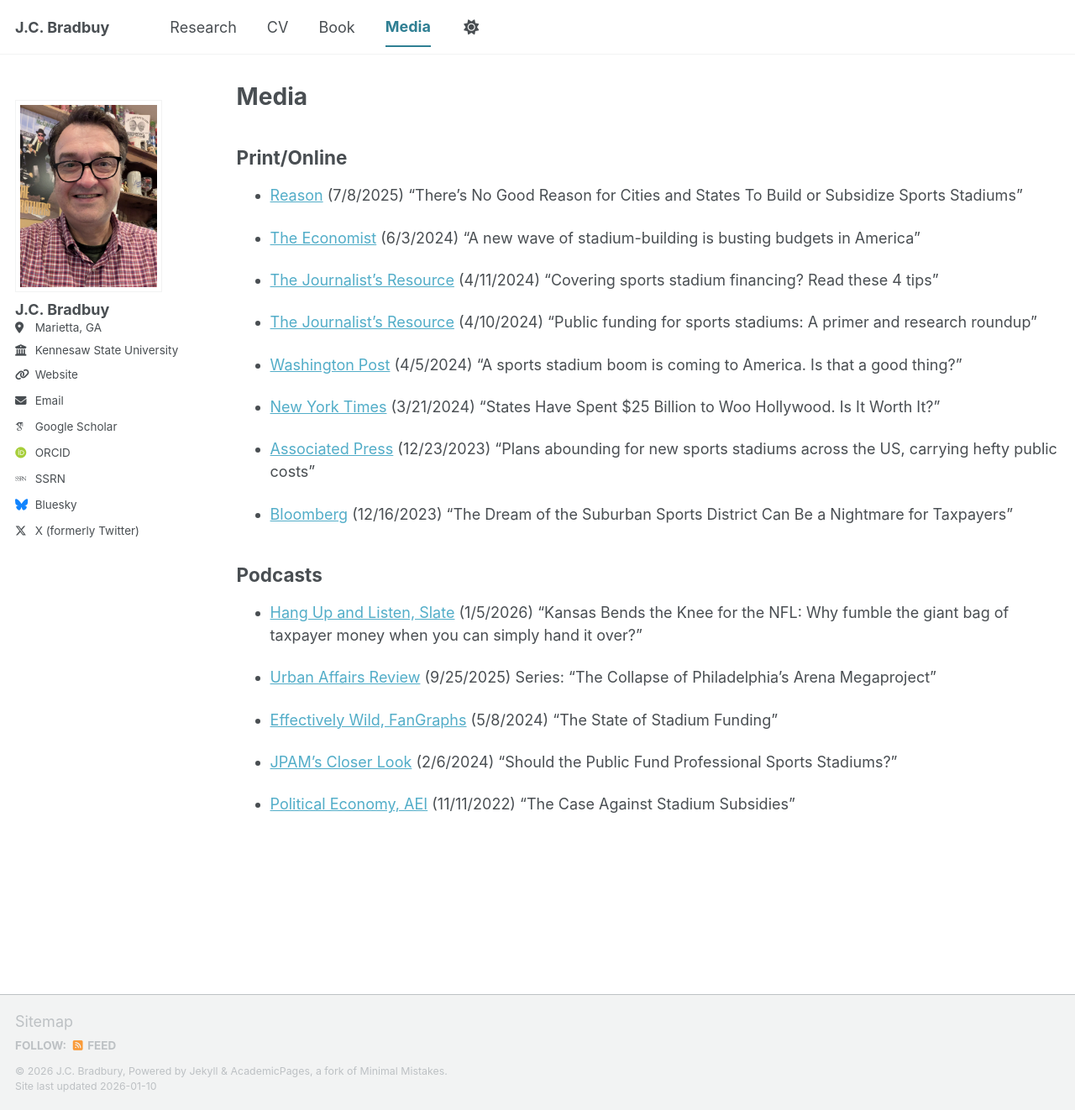
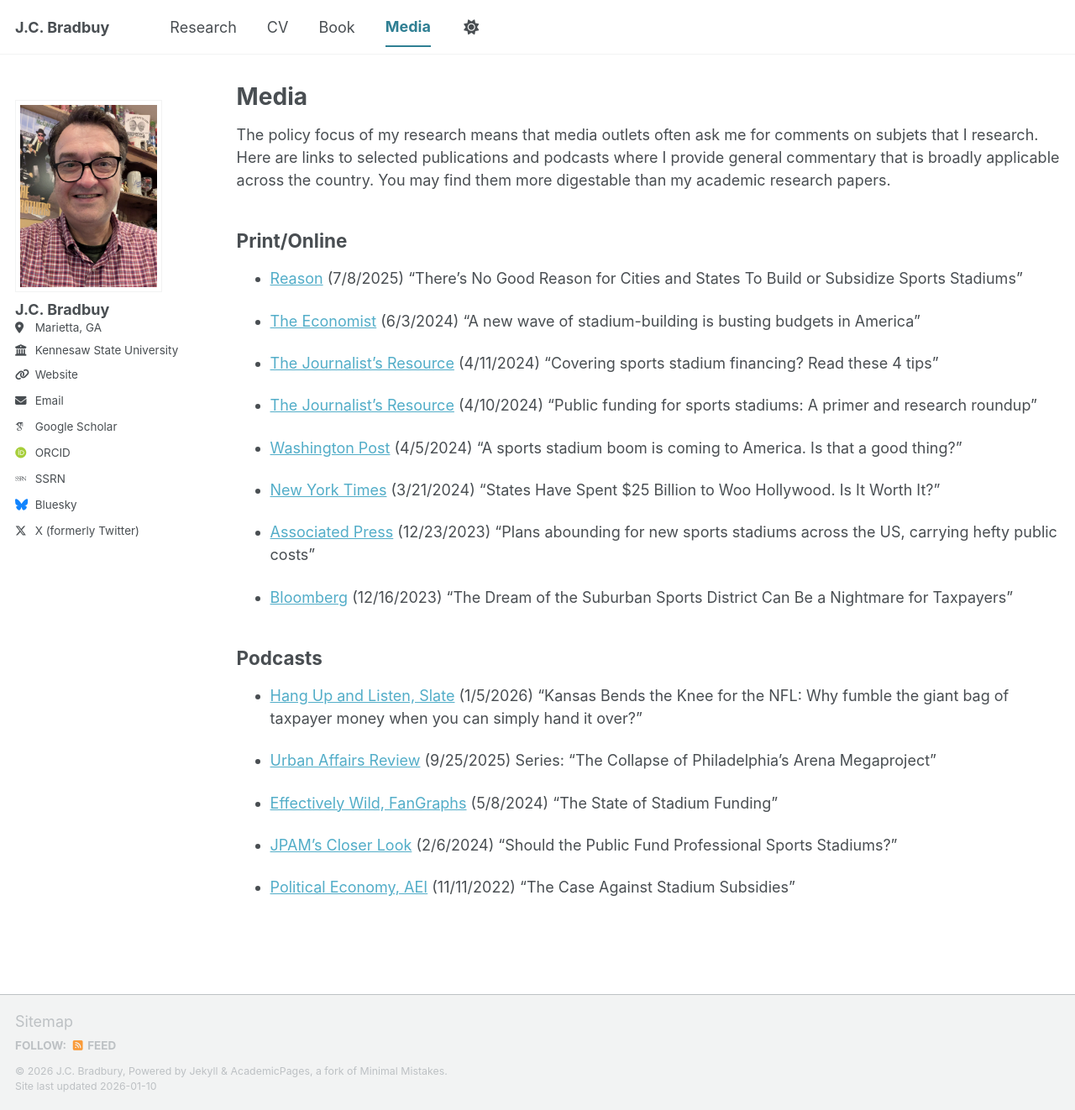
Before and after one commit to jcbradbury/jcbradbury.github.io, a Jekyll site: the page built from _pages/media.md, in a window 1280 px wide and 1322 px high. Shown: the whole window at 84% size. Built offline with Jekyll 4.4.1, drawn with Linux system fonts in a browser that asks for light colours; some web fonts are replaced; a script bundle is joined from its source files by our own code; library files that are not in the unit come from our copies.

Commit message:
Update media.md

```diff
--- a/_pages/media.md
+++ b/_pages/media.md
@@ -5,6 +5,7 @@
 author_profile: true
 published: true
 ---
+The policy focus of my research means that media outlets often ask me for comments on subjets that I research. Here are links to selected publications and podcasts where I provide general commentary that is broadly applicable across the country. You may find them more digestable than my academic research papers.
 
 ## Print/Online
 - [Reason](https://reason.com/2025/07/08/theres-no-good-reason-for-cities-and-states-to-build-or-subsidize-sports-stadiums/) (7/8/2025) "There's No Good Reason for Cities and States To Build or Subsidize Sports Stadiums"
```
